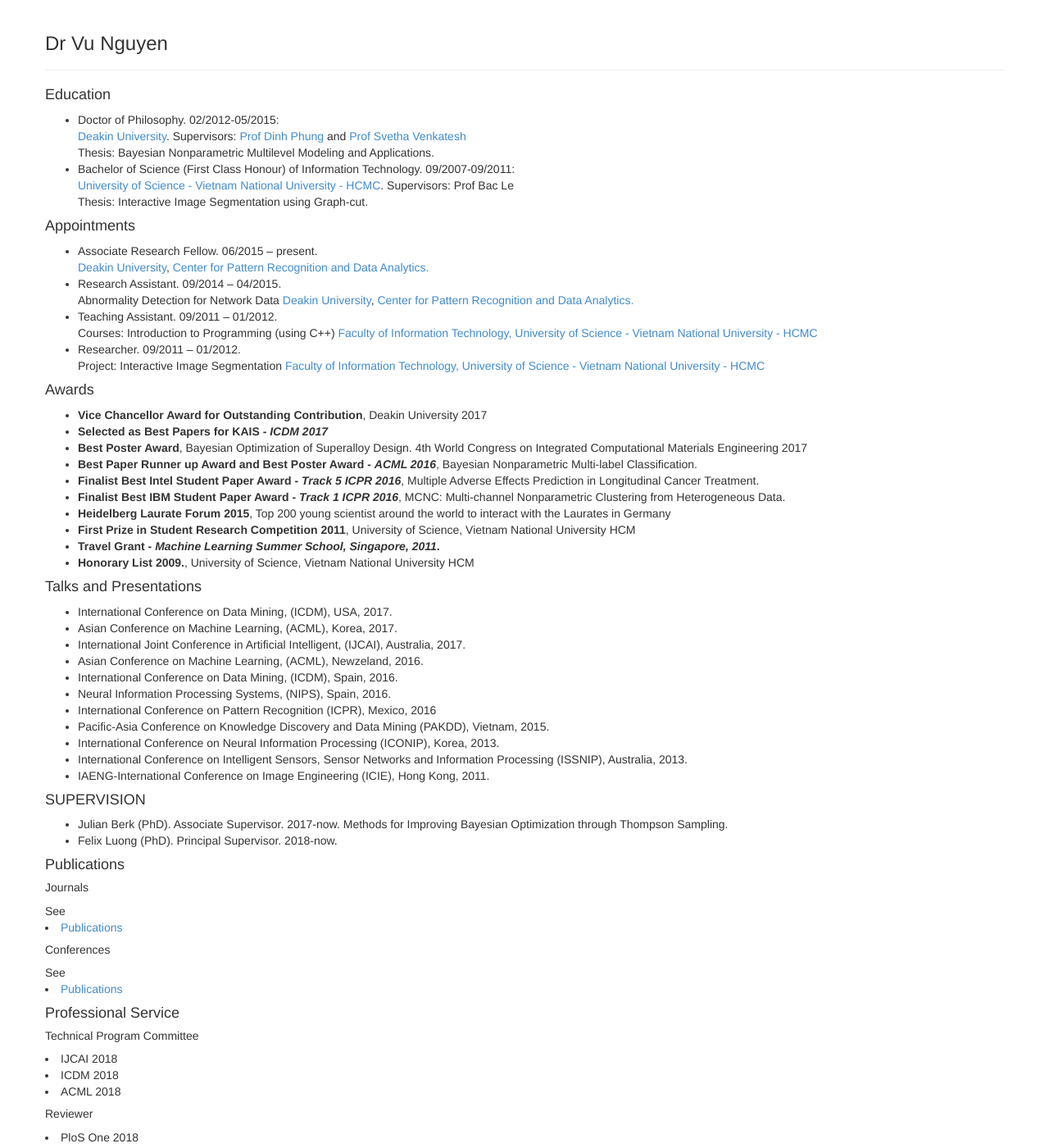
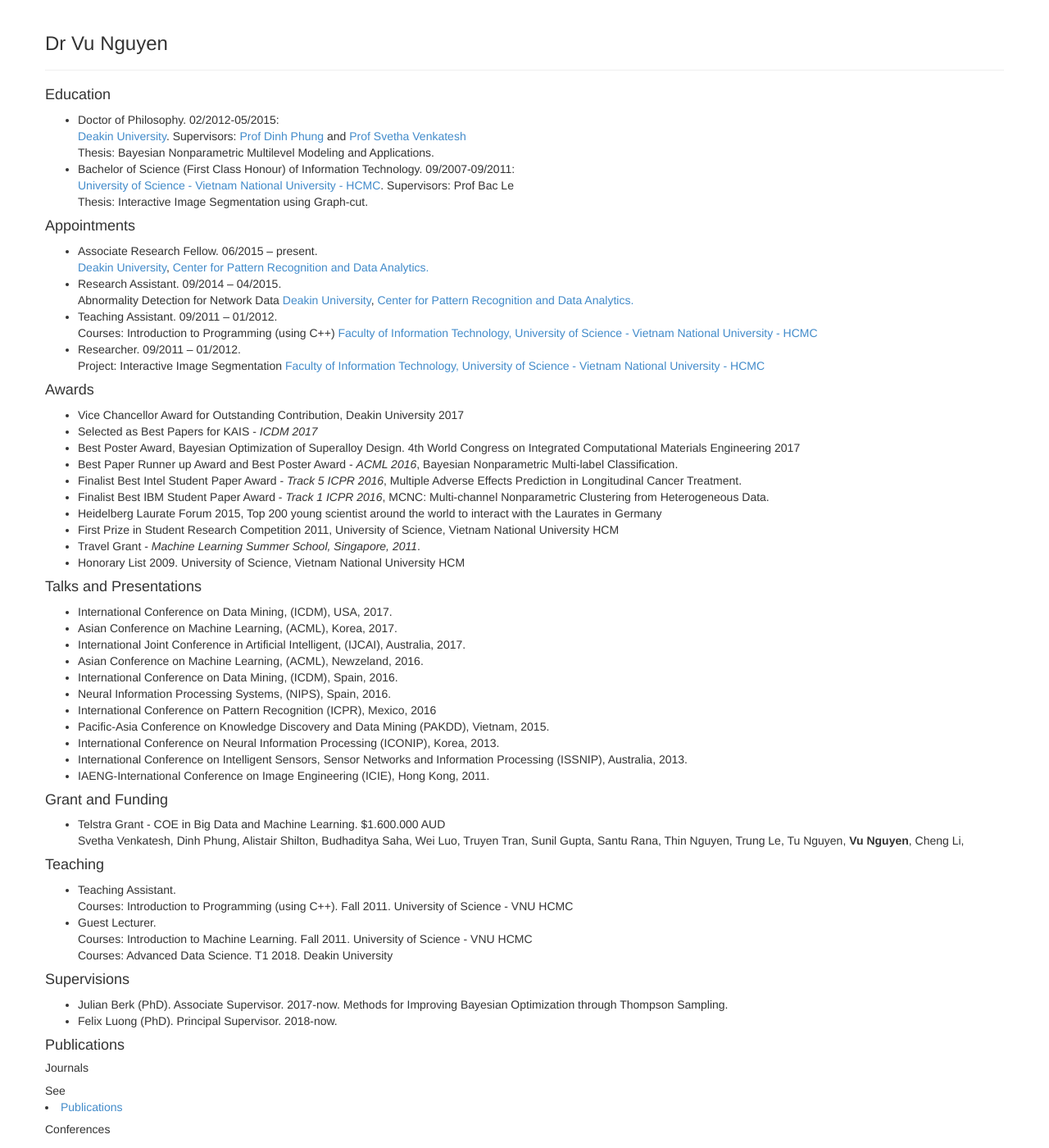
Before and after one commit to ntienvu/ntienvu.github.io, a Jekyll site: the page CV.html, which Jekyll copies as it is, in a window 1280 px wide and 1400 px high. Shown: the whole window at 82% size. Built offline with Jekyll 4.4.1, drawn with Linux system fonts in a browser that asks for light colours.

Commit message:
Add files via upload

```diff
--- a/CV.html
+++ b/CV.html
@@ -83,42 +83,42 @@
 <h4>Awards</h4>
 <ul>
       <li>
-        <strong>Vice Chancellor Award for Outstanding Contribution</strong>, Deakin University 2017
+        Vice Chancellor Award for Outstanding Contribution, Deakin University 2017
       </li>
 
 		<li>
-        <strong>Selected as Best Papers for KAIS - <i>ICDM 2017</i></strong>
+        Selected as Best Papers for KAIS - <i>ICDM 2017</i>
       </li>
       <li>
-        <strong>Best Poster Award</strong>, Bayesian Optimization of Superalloy Design. 4th World Congress on Integrated Computational Materials Engineering 2017
+        Best Poster Award, Bayesian Optimization of Superalloy Design. 4th World Congress on Integrated Computational Materials Engineering 2017
       </li>
 
       <li>
-		<strong>Best Paper Runner up Award and Best Poster Award - <i>ACML 2016</i></strong>, Bayesian Nonparametric Multi-label Classification.
+		Best Paper Runner up Award and Best Poster Award - <i>ACML 2016</i>, Bayesian Nonparametric Multi-label Classification.
       </li>
 
 		<li>
-		<strong>Finalist Best Intel Student Paper Award - <i>Track 5 ICPR 2016</i></strong>, Multiple Adverse Effects Prediction in Longitudinal Cancer Treatment.
+		Finalist Best Intel Student Paper Award - <i>Track 5 ICPR 2016</i>, Multiple Adverse Effects Prediction in Longitudinal Cancer Treatment.
       </li>
 
 		<li>
-		<strong>Finalist Best IBM Student Paper Award - <i>Track 1 ICPR 2016</i></strong>, MCNC: Multi-channel Nonparametric Clustering from Heterogeneous Data.
+		Finalist Best IBM Student Paper Award - <i>Track 1 ICPR 2016</i>, MCNC: Multi-channel Nonparametric Clustering from Heterogeneous Data.
       </li>
 
 	  <li>
-		<strong>Heidelberg Laurate Forum 2015</strong>, Top 200 young scientist around the world to interact with the Laurates in Germany
+		Heidelberg Laurate Forum 2015, Top 200 young scientist around the world to interact with the Laurates in Germany
       </li>
 
 	  <li>
-		<strong>First Prize in Student Research Competition 2011</strong>, University of Science, Vietnam National University HCM
+		First Prize in Student Research Competition 2011, University of Science, Vietnam National University HCM
       </li>
 
 	  <li>
-		<strong>Travel Grant - <i>Machine Learning Summer School, Singapore, 2011</i>.</strong>
+		Travel Grant - <i>Machine Learning Summer School, Singapore, 2011</i>.
       </li>
 
 	  <li>
-		<strong>Honorary List 2009.</strong>, University of Science, Vietnam National University HCM
+		Honorary List 2009. University of Science, Vietnam National University HCM
       </li>
 
 </ul>
@@ -170,7 +170,39 @@
 
   </ul>
 
-<h4>  SUPERVISION</h4>
+  <h4>  Grant and Funding</h4>
+  <ul>
+<li>
+Telstra Grant - COE in Big Data and Machine Learning. $1.600.000 AUD<br>
+Svetha Venkatesh, Dinh Phung, Alistair Shilton, Budhaditya Saha, Wei Luo, Truyen Tran,
+Sunil Gupta, Santu Rana, Thin Nguyen, Trung Le, Tu Nguyen, <strong>Vu Nguyen</strong>, Cheng Li,
+
+</li>
+
+  </ul>
+
+
+
+  <h4>  Teaching</h4>
+   <ul>
+		<li>
+        Teaching Assistant.		<br>
+		Courses: Introduction to Programming (using C++). Fall 2011. University of Science - VNU HCMC<br>
+
+      </li>
+
+		<li>
+        Guest Lecturer.		<br>
+		Courses: Introduction to Machine Learning. Fall 2011. University of Science - VNU HCMC<br>
+		Courses: Advanced Data Science. T1 2018. Deakin University<br>
+
+      </li>
+   </ul>
+
+
+
+
+<h4>  Supervisions</h4>
   <ul>
 <li>
 Julian Berk (PhD). Associate Supervisor. 2017-now.
```
